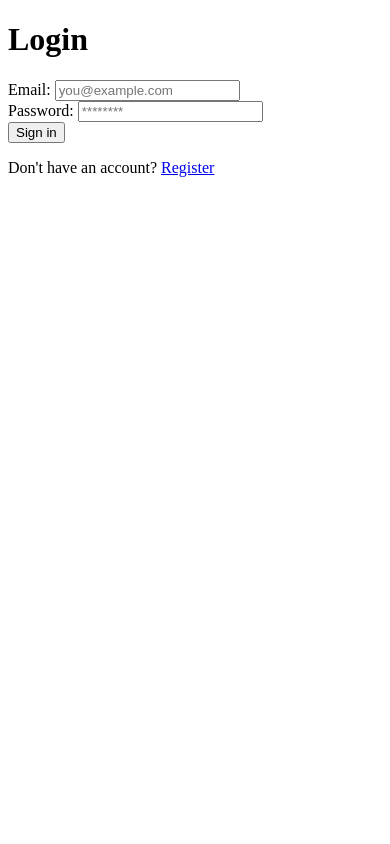
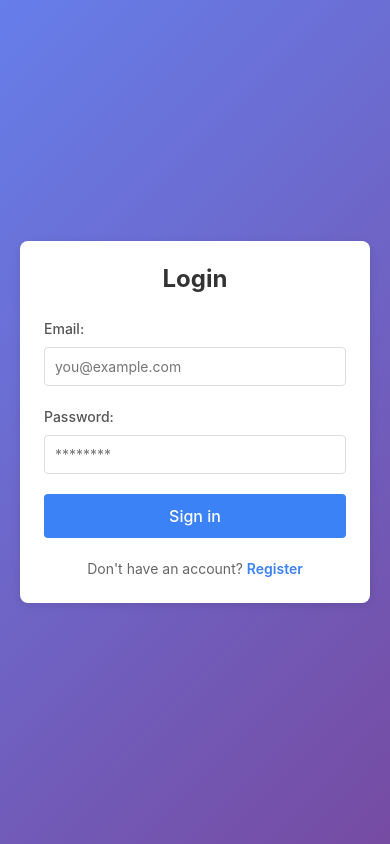
Before and after one commit to lucas-hebmuller/expense-tracker, a React app in the folder frontend/: page /login in a window 390 px wide. Built offline with nearby package versions, Linux system fonts and the light colour scheme; the HTML template or start-up script is replaced by a standard one.

Commit message:
updated index.css

```diff
--- a/frontend/src/index.css
+++ b/frontend/src/index.css
@@ -1,9 +1,279 @@
-/* ===== DASHBOARD GRID ===== */
+/* ===========================
+   RESET & BASE STYLES
+   =========================== */
+* {
+  margin: 0;
+  padding: 0;
+  box-sizing: border-box;
+}
+
+:root {
+  font-family: Inter, system-ui, Avenir, Helvetica, Arial, sans-serif;
+  line-height: 1.5;
+  font-weight: 400;
+  color-scheme: light;
+  background-color: #f5f5f5;
+  color: #333;
+}
+
+body {
+  min-height: 100vh;
+}
+
+#root {
+  width: 100%;
+  min-height: 100vh;
+}
+
+/* ===========================
+   TYPOGRAPHY
+   =========================== */
+h1 {
+  font-size: 2rem;
+  font-weight: 700;
+  line-height: 1.2;
+  color: #333;
+}
+
+h2 {
+  font-size: 1.5rem;
+  font-weight: 600;
+  line-height: 1.3;
+  color: #333;
+}
+
+h3 {
+  font-size: 1.25rem;
+  font-weight: 600;
+  line-height: 1.4;
+  color: #333;
+}
+
+/* ===========================
+   BUTTONS
+   =========================== */
+button {
+  border-radius: 4px;
+  border: none;
+  padding: 12px;
+  font-size: 16px;
+  font-weight: 500;
+  font-family: inherit;
+  background-color: #3b82f6;
+  color: white;
+  cursor: pointer;
+  transition: all 0.2s;
+  width: 100%;
+}
+
+button:hover:not(:disabled) {
+  background-color: #2563eb;
+}
+
+button:disabled {
+  opacity: 0.6;
+  cursor: not-allowed;
+}
+
+/* ===========================
+   INPUTS
+   =========================== */
+input,
+textarea,
+select {
+  border-radius: 4px;
+  border: 1px solid #ddd;
+  padding: 10px;
+  font-size: 14px;
+  font-family: inherit;
+  width: 100%;
+  transition: border-color 0.2s;
+}
+
+input:focus,
+textarea:focus,
+select:focus {
+  outline: none;
+  border-color: #3b82f6;
+}
+
+/* ===========================
+   LINKS
+   =========================== */
+a {
+  color: #3b82f6;
+  text-decoration: none;
+}
+
+a:hover {
+  text-decoration: underline;
+}
+
+/* ===========================
+   AUTH PAGES (Login/Register)
+   =========================== */
+.auth-container {
+  min-height: 100vh;
+  display: flex;
+  align-items: center;
+  justify-content: center;
+  padding: 20px;
+  background: linear-gradient(135deg, #667eea 0%, #764ba2 100%);
+}
+
+.auth-card {
+  background: white;
+  border-radius: 8px;
+  box-shadow: 0 2px 8px rgba(0, 0, 0, 0.1);
+  padding: 40px;
+  width: 100%;
+  max-width: 400px;
+}
+
+.auth-card h1 {
+  margin-bottom: 24px;
+  text-align: center;
+}
+
+/* ===========================
+   FORMS
+   =========================== */
+.form-group {
+  margin-bottom: 20px;
+}
+
+.form-group label {
+  display: block;
+  margin-bottom: 8px;
+  font-weight: 500;
+  color: #555;
+  font-size: 14px;
+}
+
+/* ===========================
+   ERRORS
+   =========================== */
+.field-error {
+  display: block;
+  color: #ef4444;
+  font-size: 12px;
+  margin-top: 4px;
+}
+
+.error-message {
+  background-color: #fee;
+  color: #c00;
+  padding: 12px;
+  border-radius: 4px;
+  margin-bottom: 20px;
+  display: flex;
+  justify-content: space-between;
+  align-items: center;
+}
+
+.error-message button {
+  background: transparent;
+  color: #c00;
+  border: none;
+  padding: 0;
+  width: auto;
+  margin: 0;
+  font-size: 18px;
+  cursor: pointer;
+  font-weight: bold;
+}
+
+.error-message button:hover {
+  background: transparent;
+  color: #900;
+}
+
+/* ===========================
+   AUTH FOOTER
+   =========================== */
+.auth-footer {
+  text-align: center;
+  margin-top: 20px;
+  color: #666;
+  font-size: 14px;
+}
+
+.auth-footer a {
+  color: #3b82f6;
+  text-decoration: none;
+  font-weight: 600;
+}
+
+.auth-footer a:hover {
+  text-decoration: underline;
+}
+
+/* ===========================
+   NAVBAR
+   =========================== */
+.navbar {
+  background: white;
+  box-shadow: 0 1px 3px rgba(0, 0, 0, 0.1);
+  padding: 16px 24px;
+  display: flex;
+  justify-content: space-between;
+  align-items: center;
+}
+
+.navbar h1 {
+  font-size: 20px;
+  color: #333;
+}
+
+.navbar-user {
+  display: flex;
+  align-items: center;
+  gap: 16px;
+}
+
+.navbar-user span {
+  color: #666;
+  font-size: 14px;
+}
+
+.navbar button {
+  width: auto;
+  padding: 8px 16px;
+  margin: 0;
+  background-color: #ef4444;
+  font-size: 14px;
+}
+
+.navbar button:hover {
+  background-color: #dc2626;
+}
+
+/* ===========================
+   MAIN CONTENT
+   =========================== */
+.main-content {
+  max-width: 1200px;
+  margin: 0 auto;
+  padding: 40px 24px;
+}
+
+.main-content h2 {
+  margin-bottom: 24px;
+}
+
+.main-content p {
+  margin-bottom: 12px;
+  color: #666;
+}
+
+/* ===========================
+   DASHBOARD GRID (Summary Cards)
+   =========================== */
 .dashboard-grid {
   display: grid;
   grid-template-columns: repeat(auto-fit, minmax(250px, 1fr));
   gap: 20px;
-  margin-bottom: 30px;
+  margin-bottom: 40px;
 }
 
 .dashboard-card {
@@ -11,6 +281,11 @@
   border-radius: 8px;
   padding: 24px;
   box-shadow: 0 2px 4px rgba(0, 0, 0, 0.1);
+  transition: box-shadow 0.3s ease;
+}
+
+.dashboard-card:hover {
+  box-shadow: 0 4px 8px rgba(0, 0, 0, 0.15);
 }
 
 .dashboard-card h3 {
@@ -47,7 +322,13 @@
   color: #3b82f6;
 }
 
-/* ===== DASHBOARD CONTENT ===== */
+.card-default .card-value {
+  color: #333;
+}
+
+/* ===========================
+   DASHBOARD CONTENT (Charts & Transactions)
+   =========================== */
 .dashboard-content {
   display: grid;
   grid-template-columns: repeat(auto-fit, minmax(400px, 1fr));
@@ -75,7 +356,9 @@
   font-size: 14px;
 }
 
-/* ===== CHART ===== */
+/* ===========================
+   CHART
+   =========================== */
 .chart-container {
   height: 300px;
   display: flex;
@@ -89,7 +372,9 @@
   font-size: 14px;
 }
 
-/* ===== TRANSACTION LIST ===== */
+/* ===========================
+   TRANSACTION LIST
+   =========================== */
 .transaction-list {
   display: flex;
   flex-direction: column;
@@ -118,6 +403,7 @@
   font-weight: 500;
   color: #333;
   margin-bottom: 4px;
+  font-size: 14px;
 }
 
 .transaction-meta {
@@ -140,14 +426,103 @@
   color: #ef4444;
 }
 
-/* ===== NAVBAR UPDATES ===== */
-.navbar-user {
+/* ===========================
+   NOT FOUND PAGE
+   =========================== */
+.not-found {
+  min-height: 100vh;
   display: flex;
+  flex-direction: column;
   align-items: center;
-  gap: 16px;
+  justify-content: center;
+  text-align: center;
+  padding: 20px;
 }
 
-.navbar-user span {
+.not-found h1 {
+  font-size: 48px;
+  margin-bottom: 16px;
+  color: #333;
+}
+
+.not-found p {
+  font-size: 18px;
   color: #666;
-  font-size: 14px;
+  margin-bottom: 24px;
 }
+
+.not-found a {
+  color: #3b82f6;
+  text-decoration: none;
+  font-weight: 600;
+  font-size: 16px;
+}
+
+.not-found a:hover {
+  text-decoration: underline;
+}
+
+/* ===========================
+   RESPONSIVE DESIGN
+   =========================== */
+@media (max-width: 768px) {
+  .dashboard-grid {
+    grid-template-columns: 1fr;
+  }
+
+  .dashboard-content {
+    grid-template-columns: 1fr;
+  }
+
+  .navbar {
+    flex-direction: column;
+    gap: 12px;
+    text-align: center;
+  }
+
+  .navbar-user {
+    flex-direction: column;
+    gap: 8px;
+  }
+
+  .main-content {
+    padding: 24px 16px;
+  }
+
+  .auth-card {
+    padding: 24px;
+  }
+
+  .card-value {
+    font-size: 24px;
+  }
+
+  h1 {
+    font-size: 1.5rem;
+  }
+
+  h2 {
+    font-size: 1.25rem;
+  }
+}
+
+@media (max-width: 480px) {
+  .transaction-item {
+    flex-direction: column;
+    align-items: flex-start;
+    gap: 8px;
+  }
+
+  .transaction-amount {
+    margin-left: 0;
+    align-self: flex-end;
+  }
+
+  .dashboard-card {
+    padding: 16px;
+  }
+
+  .card-value {
+    font-size: 20px;
+  }
+}
```
